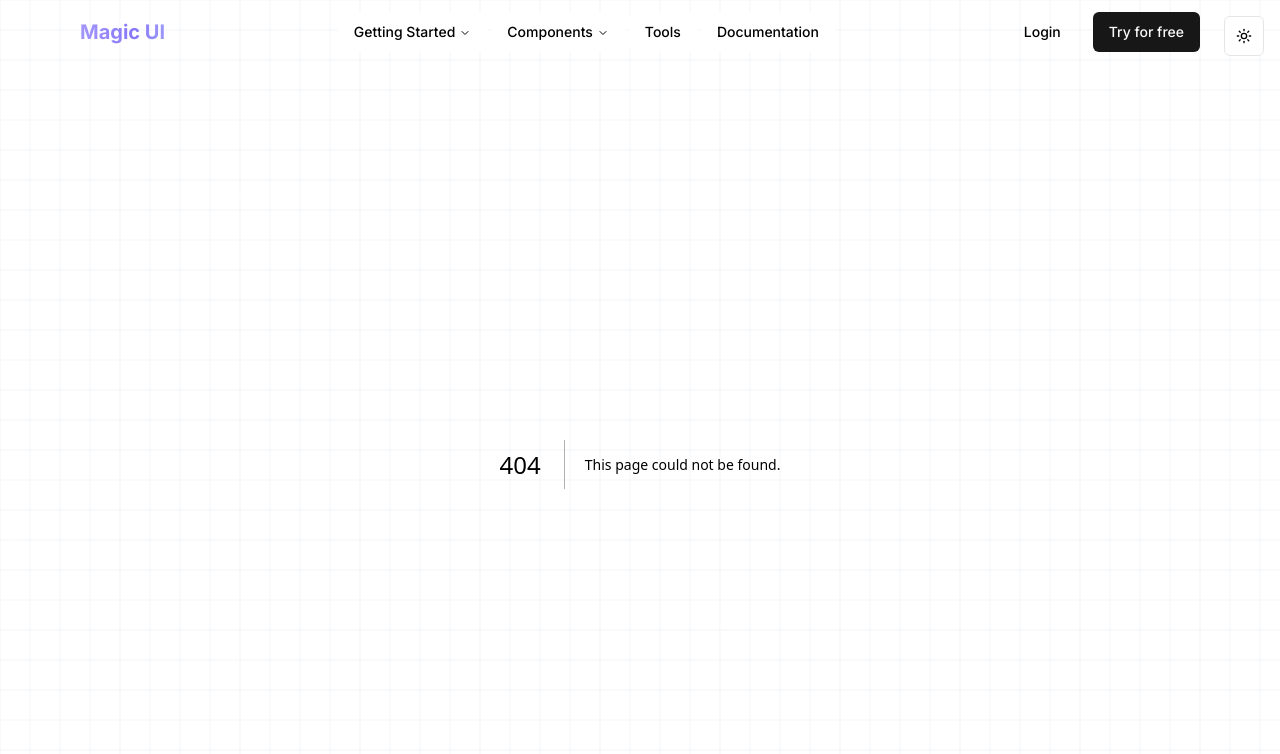
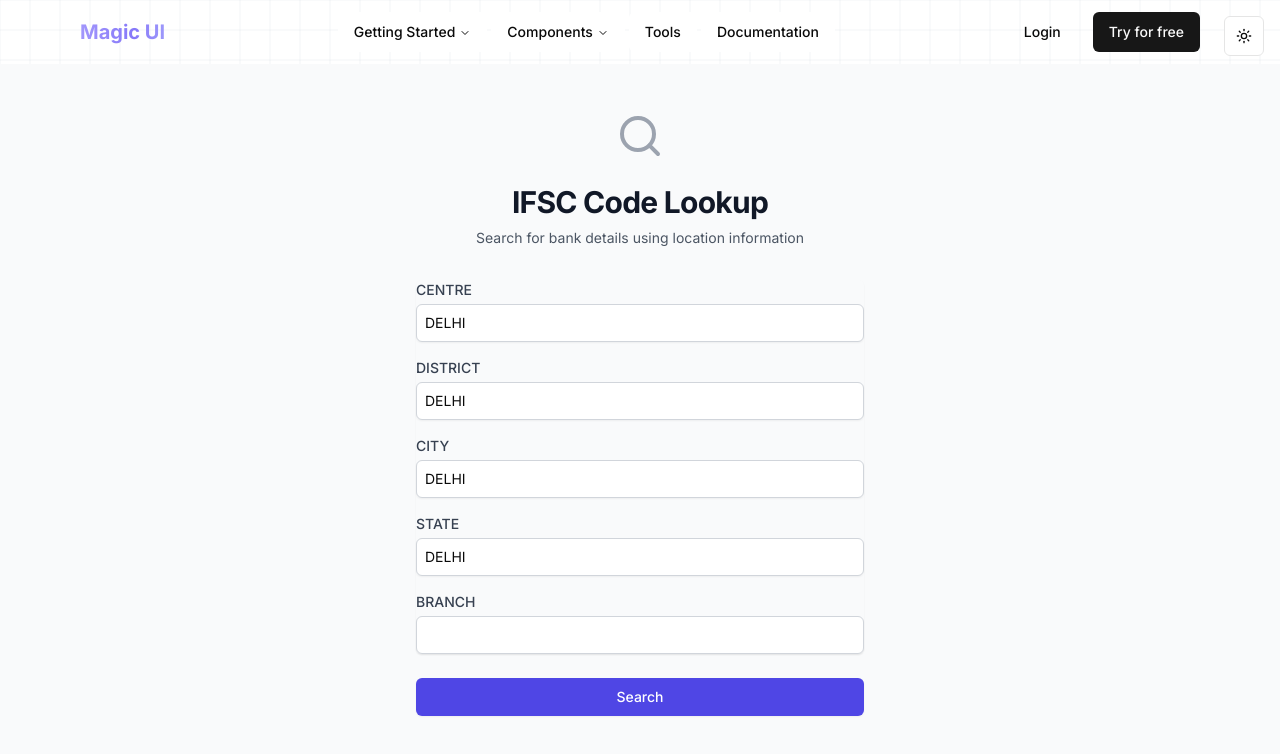
Before and after one commit to gagan771/cash, a Next.js app: page /tools/ifsccodesearch in a window 1280 px wide. Before the commit this address had no page. Shown: the top 754 px of the page. Built offline with nearby package versions, Linux system fonts and the light colour scheme.

Commit message:
add IFSC code search functionality and update package dependencies

```diff
--- a/app/test/page.tsx
+++ /dev/null
@@ -1,117 +0,0 @@
-"use client";
-
-import { useState } from "react";
-import axios from "axios";
-
-interface BankDetails {
-  bank_name: string;
-  branch: string;
-  address: string;
-  city: string;
-  state: string;
-}
-
-import { Input } from "@/components/ui/input";
-import { Button } from "@/components/ui/button";
-import { Card, CardHeader, CardContent, CardTitle, CardDescription } from "@/components/ui/card";
-import { Alert, AlertTitle, AlertDescription } from "@/components/ui/alert";
-
-export default function IFSCCodeLookup() {
-  const [ifscCode, setIfscCode] = useState("");
-  const [bankDetails, setBankDetails] = useState<BankDetails | null>(null);
-  const [error, setError] = useState("");
-
-  const fetchIFSCDetails = async () => {
-    setError(""); // Clear previous error
-    setBankDetails(null); // Clear previous results
-
-    if (!ifscCode) {
-      setError("Please enter a valid IFSC code.");
-      return;
-    }
-
-    try {
-      const endpoint = "https://bank-apis.justinclicks.com/API/V1/";
-      const response = await axios.post(endpoint, { ifsc: ifscCode });
-
-      if (response.data) {
-        setBankDetails(response.data); // Update with fetched bank details
-      } else {
-        setError("No details found for the provided IFSC code.");
-      }
-    } catch (err) {
-      setError("Failed to fetch details. Please try again later.");
-      console.error("Error fetching IFSC details:", err);
-    }
-  };
-
-  return (
-    <div className="max-w-3xl mx-auto space-y-6 px-4">
-      {/* Description */}
-      <Card className="border-blue-500/20 bg-black/40 backdrop-blur-sm">
-        <CardHeader>
-          <CardTitle className="text-blue-100">IFSC Code Lookup</CardTitle>
-          <CardDescription className="text-blue-100/70">
-            Enter an IFSC code to fetch the corresponding bank details.
-          </CardDescription>
-        </CardHeader>
-      </Card>
-
-      {/* Input Form */}
-      <Card className="border-blue-500/20 bg-black/40 backdrop-blur-sm">
-        <CardContent>
-          <div className="space-y-4">
-            <div className="space-y-2">
-              <Input
-                type="text"
-                placeholder="Enter IFSC Code (e.g., HDFC0001234)"
-                value={ifscCode}
-                onChange={(e) => setIfscCode(e.target.value.toUpperCase())}
-                className="bg-black/20 border-blue-500/20 text-blue-100 placeholder:text-blue-100/50"
-              />
-            </div>
-            <Button
-              onClick={fetchIFSCDetails}
-              className="w-full sm:w-auto bg-blue-500 hover:bg-blue-600 text-black font-medium"
-            >
-              Get Bank Details
-            </Button>
-          </div>
-        </CardContent>
-      </Card>
-
-      {/* Result Section */}
-      {bankDetails && (
-        <Card className="border-blue-500/20 bg-black/40 backdrop-blur-sm">
-          <CardHeader>
-            <CardTitle className="text-blue-100">Bank Details</CardTitle>
-          </CardHeader>
-          <CardContent>
-            <Alert className="bg-blue-500/10 border border-blue-500/20">
-              <AlertTitle className="text-lg font-bold text-blue-100">Details</AlertTitle>
-              <AlertDescription className="text-blue-100">
-                <p><strong>Bank Name:</strong> {bankDetails.bank_name}</p>
-                <p><strong>Branch:</strong> {bankDetails.branch}</p>
-                <p><strong>Address:</strong> {bankDetails.address}</p>
-                <p><strong>City:</strong> {bankDetails.city}</p>
-                <p><strong>State:</strong> {bankDetails.state}</p>
-              </AlertDescription>
-            </Alert>
-          </CardContent>
-        </Card>
-      )}
-
-      {/* Error Message */}
-      {error && (
-        <Card className="border-red-500/20 bg-red-500/10 backdrop-blur-sm">
-          <CardContent>
-            <Alert className="bg-red-500/10 border border-red-500/20">
-              <AlertTitle className="text-lg font-bold text-red-100">Error</AlertTitle>
-              <AlertDescription className="text-red-100">{error}</AlertDescription>
-            </Alert>
-          </CardContent>
-        </Card>
-      )}
-    </div>
-  );
-}
--- /dev/null
+++ b/app/tools/ifsccodesearch/page.tsx
@@ -0,0 +1,139 @@
+import React, { useState } from 'react';
+import { Search, Loader2 } from 'lucide-react';
+import axios from 'axios';
+
+interface IFSCResponse {
+  BANK: string;
+  IFSC: string;
+  BRANCH: string;
+  CENTRE: string;
+  DISTRICT: string;
+  STATE: string;
+  ADDRESS: string;
+  CONTACT: string;
+  CITY: string;
+  [key: string]: string;
+}
+
+function App() {
+  const [formData, setFormData] = useState({
+    CENTRE: 'DELHI',
+    DISTRICT: 'DELHI',
+    CITY: 'DELHI',
+    STATE: 'DELHI',
+    BRANCH: '',
+  });
+
+  const [loading, setLoading] = useState(false);
+  const [result, setResult] = useState<IFSCResponse | null>(null);
+  const [error, setError] = useState<string | null>(null);
+
+  const handleInputChange = (e: React.ChangeEvent<HTMLInputElement>) => {
+    const { name, value } = e.target;
+    setFormData(prev => ({
+      ...prev,
+      [name]: value
+    }));
+  };
+
+  const handleSubmit = async (e: React.FormEvent) => {
+    e.preventDefault();
+    setLoading(true);
+    setError(null);
+    setResult(null);
+
+    try {
+      const response = await axios.request({
+        method: 'GET',
+        url: 'https://ifsc-lookup-api.p.rapidapi.com/BKID0007751',
+        headers: {
+          'x-rapidapi-key': '3c0631dde9msh2603ba24bf4a233p1531ccjsna1ff069f70ae',
+          'x-rapidapi-host': 'ifsc-lookup-api.p.rapidapi.com'
+        }
+      });
+      setResult(response.data);
+    } catch (err) {
+      setError('Failed to fetch IFSC details. Please try again.');
+      console.error(err);
+    } finally {
+      setLoading(false);
+    }
+  };
+
+  return (
+    <div className="min-h-screen bg-gray-50 py-12 px-4 sm:px-6 lg:px-8">
+      <div className="max-w-md mx-auto">
+        <div className="text-center">
+          <Search className="mx-auto h-12 w-12 text-gray-400" />
+          <h2 className="mt-6 text-3xl font-bold tracking-tight text-gray-900">
+            IFSC Code Lookup
+          </h2>
+          <p className="mt-2 text-sm text-gray-600">
+            Search for bank details using location information
+          </p>
+        </div>
+
+        <form onSubmit={handleSubmit} className="mt-8 space-y-6">
+          <div className="rounded-md shadow-sm space-y-4">
+            {Object.entries(formData).map(([key, value]) => (
+              <div key={key}>
+                <label htmlFor={key} className="block text-sm font-medium text-gray-700">
+                  {key}
+                </label>
+                <input
+                  type="text"
+                  name={key}
+                  id={key}
+                  value={value}
+                  onChange={handleInputChange}
+                  className="mt-1 block w-full rounded-md border-gray-300 shadow-sm focus:border-indigo-500 focus:ring-indigo-500 sm:text-sm p-2 border"
+                  required
+                />
+              </div>
+            ))}
+          </div>
+
+          <button
+            type="submit"
+            disabled={loading}
+            className="w-full flex justify-center py-2 px-4 border border-transparent rounded-md shadow-sm text-sm font-medium text-white bg-indigo-600 hover:bg-indigo-700 focus:outline-none focus:ring-2 focus:ring-offset-2 focus:ring-indigo-500 disabled:opacity-50"
+          >
+            {loading ? (
+              <Loader2 className="animate-spin h-5 w-5" />
+            ) : (
+              'Search'
+            )}
+          </button>
+        </form>
+
+        {error && (
+          <div className="mt-4 p-4 bg-red-50 rounded-md">
+            <p className="text-sm text-red-700">{error}</p>
+          </div>
+        )}
+
+        {result && (
+          <div className="mt-8 bg-white shadow overflow-hidden sm:rounded-lg">
+            <div className="px-4 py-5 sm:px-6">
+              <h3 className="text-lg leading-6 font-medium text-gray-900">
+                Bank Details
+              </h3>
+            </div>
+            <div className="border-t border-gray-200">
+              <dl>
+                {Object.entries(result).map(([key, value], index) => (
+                  <div key={key} className={`${index % 2 === 0 ? 'bg-gray-50' : 'bg-white'} px-4 py-5 sm:grid sm:grid-cols-3 sm:gap-4 sm:px-6`}>
+                    <dt className="text-sm font-medium text-gray-500">{key}</dt>
+                    <dd className="mt-1 text-sm text-gray-900 sm:col-span-2 sm:mt-0">{value}</dd>
+                  </div>
+                ))}
+              </dl>
+            </div>
+          </div>
+        )}
+      </div>
+    </div>
+  );
+}
+
+export default App;
--- a/package.json
+++ b/package.json
@@ -42,6 +42,7 @@
     "class-variance-authority": "^0.7.1",
     "clsx": "^2.1.1",
     "cmdk": "1.0.4",
+    "csv-parse": "^5.6.0",
     "date-fns": "4.1.0",
     "embla-carousel-react": "8.5.1",
     "framer-motion": "^12.0.5",
@@ -68,6 +69,7 @@
     "zod": "^3.24.1"
   },
   "devDependencies": {
+    "@types/csv-parse": "^1.1.12",
     "@types/node": "^22",
     "@types/react": "^18",
     "@types/react-dom": "^18",
```
Also changed, not shown: 1 other file (tests, documents, lock files or other folders).
